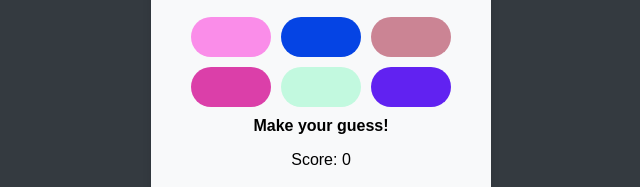
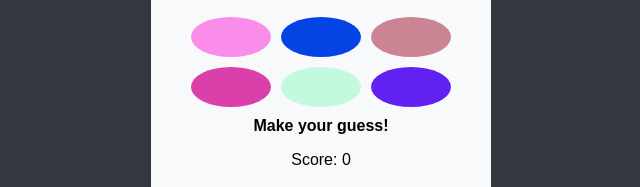
Before and after one commit to ekojodu/colorGame, a plain HTML site: page index.html in a window 1280 px wide. Shown: the part 294-481 px from the top of the page, 319-959 px from the left. Drawn offline with Linux system fonts and the light colour scheme.

Commit message:
testing styles

```diff
--- a/styles.css
+++ b/styles.css
@@ -43,7 +43,7 @@ body {
 	border: none;
 	cursor: pointer;
 	transition: transform 0.2s;
-	border-radius: 50px;
+	border-radius: 50%;
 }
 
 .color-option:hover {
```
